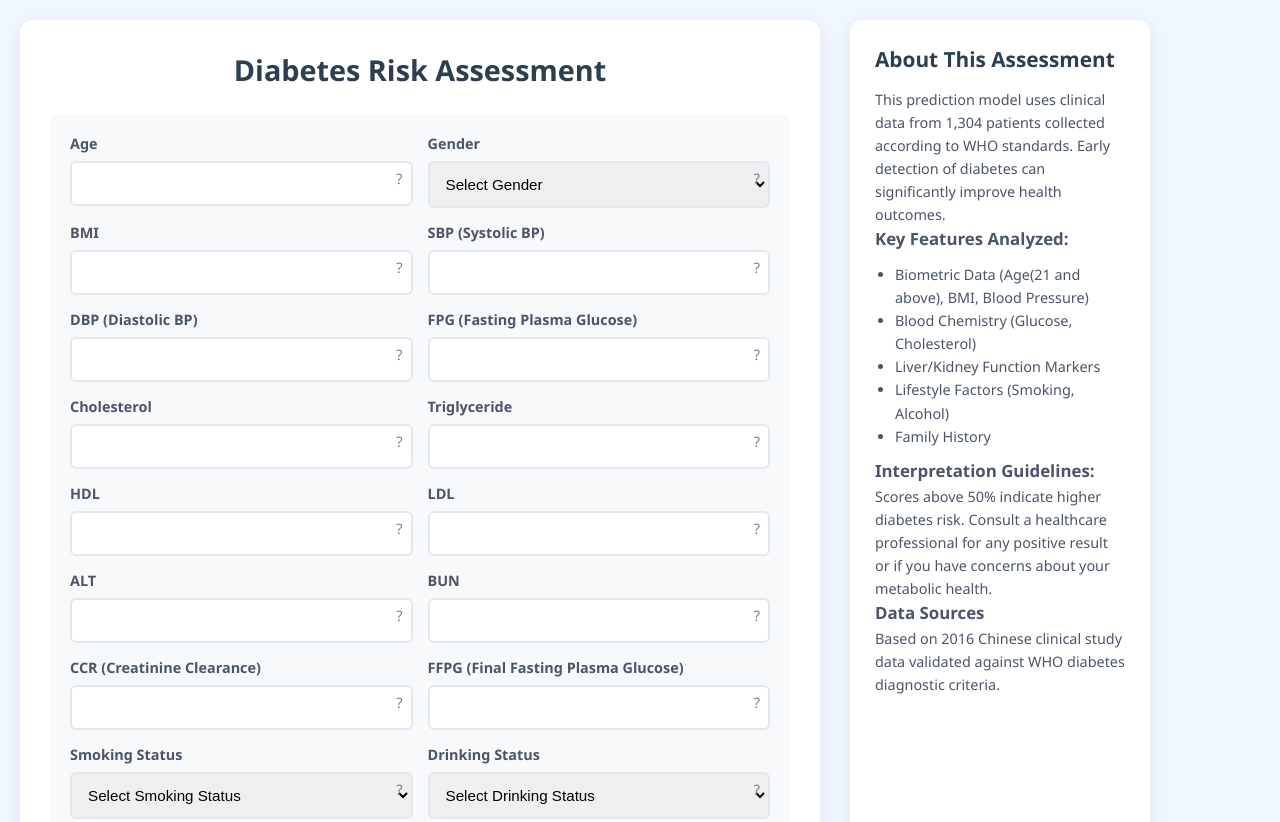
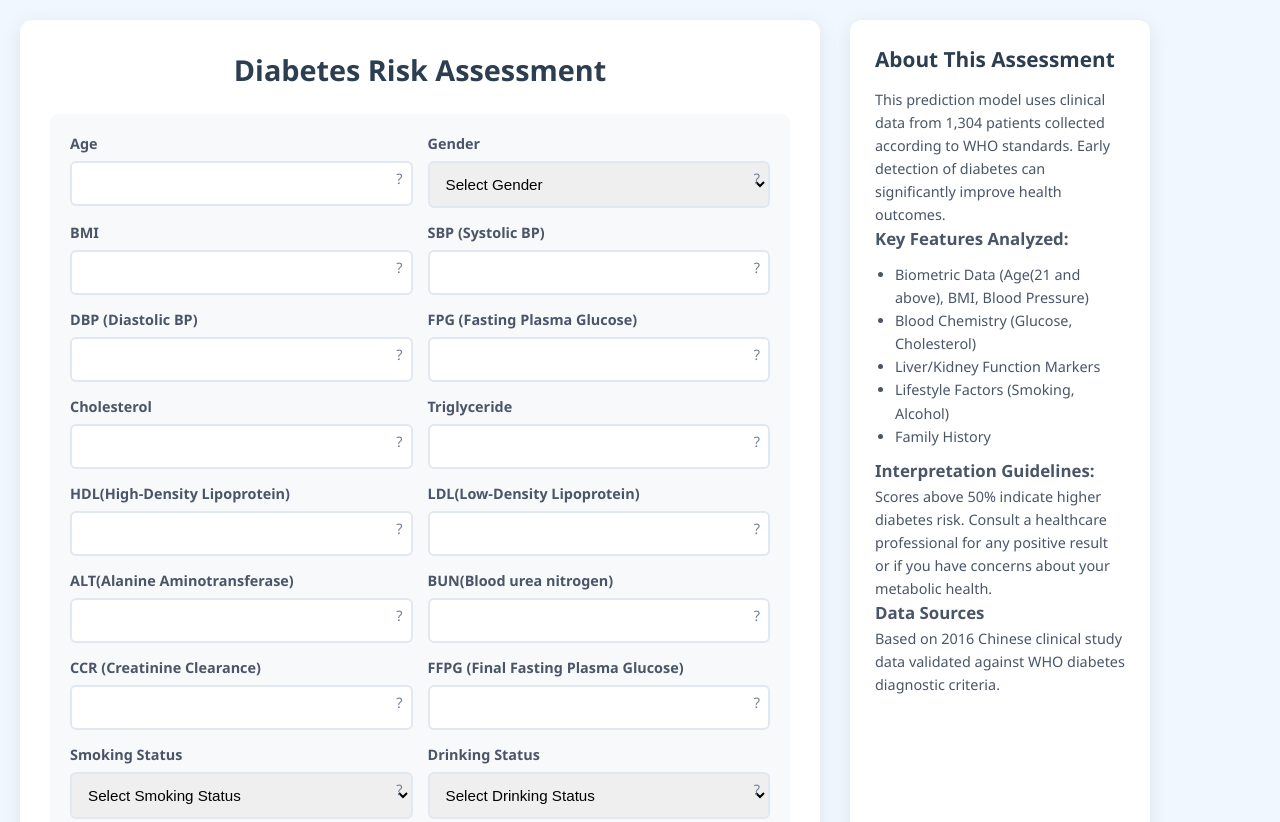
Before and after one commit to Sebukpor/diabetes-18, a plain HTML site: page index.html in a window 1280 px wide. Shown: the top 822 px of the page. Drawn offline with Linux system fonts and the light colour scheme.

Commit message:
Update index.html

```diff
--- a/index.html
+++ b/index.html
@@ -228,19 +228,19 @@
           <input type="number" step="any" id="tri" required>
         </div>
         <div class="form-group">
-          <label for="hdl">HDL</label>
+          <label for="hdl">HDL(High-Density Lipoprotein)</label>
           <input type="number" step="any" id="hdl" required>
         </div>
         <div class="form-group">
-          <label for="ldl">LDL</label>
+          <label for="ldl">LDL(Low-Density Lipoprotein)</label>
           <input type="number" step="any" id="ldl" required>
         </div>
         <div class="form-group">
-          <label for="alt">ALT</label>
+          <label for="alt">ALT(Alanine Aminotransferase)</label>
           <input type="number" step="any" id="alt" required>
         </div>
         <div class="form-group">
-          <label for="bun">BUN</label>
+          <label for="bun">BUN(Blood urea nitrogen)</label>
           <input type="number" step="any" id="bun" required>
         </div>
         <div class="form-group">
```
